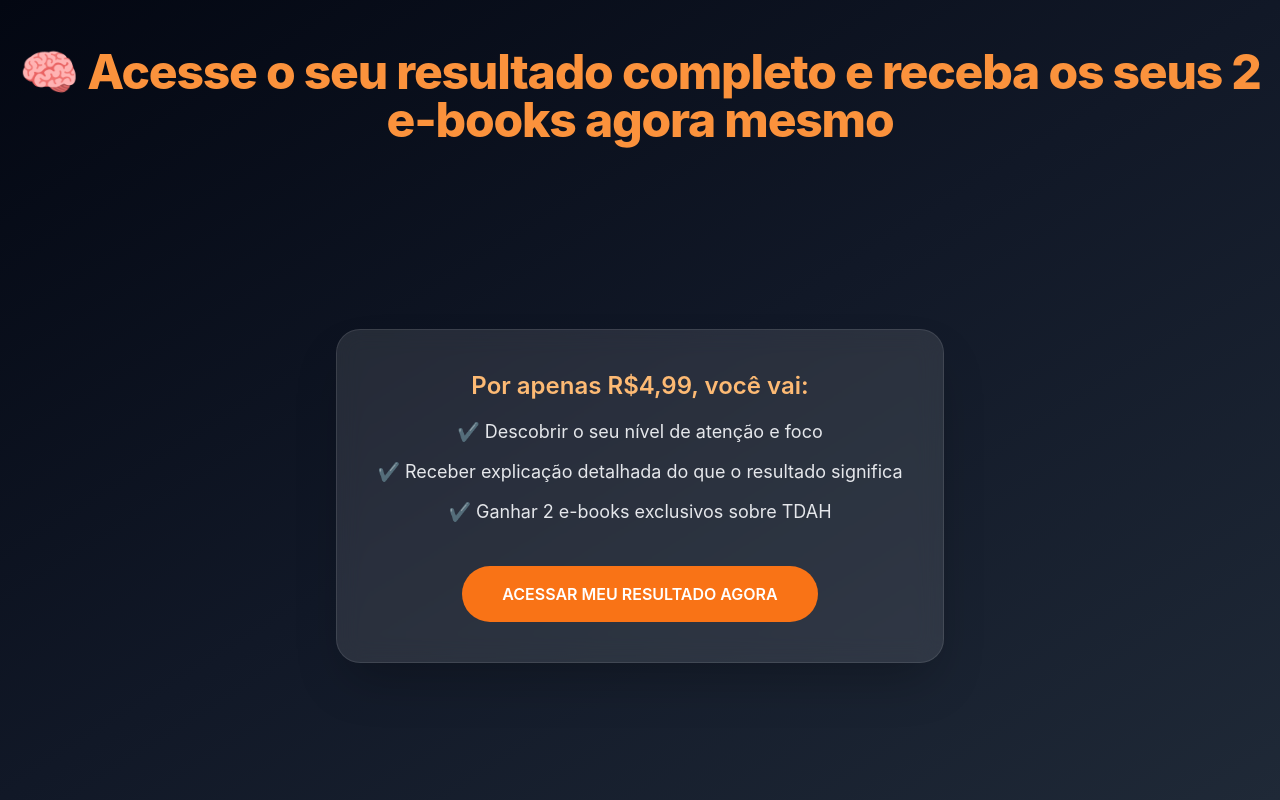
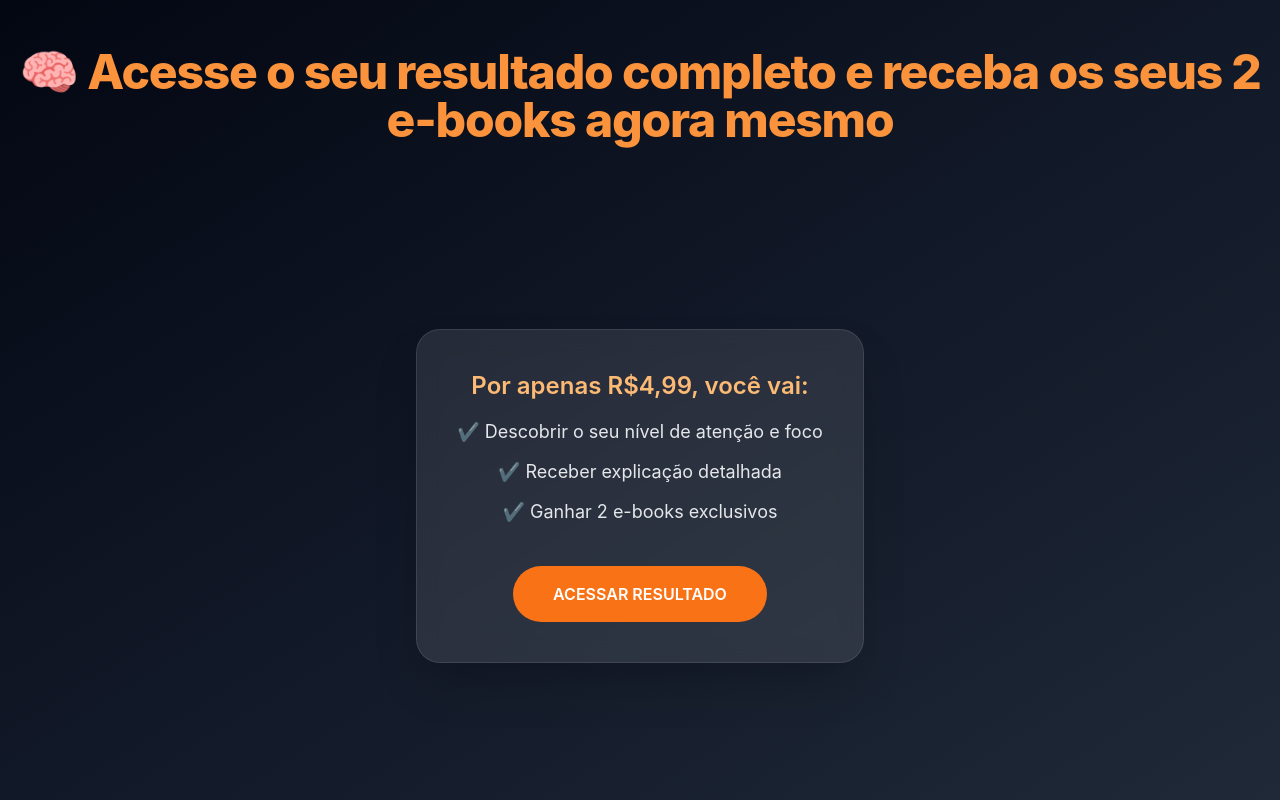
Before and after one commit to Funcionamente/teste-tdah, a Next.js app: page /checkout in a window 1280 px wide. Built offline with nearby package versions, Linux system fonts and the light colour scheme.

Commit message:
Update page.js

```diff
--- a/app/checkout/page.js
+++ b/app/checkout/page.js
@@ -9,17 +9,34 @@ export default function CheckoutPage() {
   const [referenceId, setReferenceId] = useState(null);
   const [retryTimeout, setRetryTimeout] = useState(null);
 
-  // 🔧 Função principal de pagamento (CORRIGIDA PARA IPHONE)
+  // 🔥 NOVO: pegar o ref da URL (VINDO DO TESTE)
+  useEffect(() => {
+    const params = new URLSearchParams(window.location.search);
+    const ref = params.get("ref");
+
+    if (ref) {
+      setReferenceId(ref);
+    } else {
+      console.error("❌ REF NÃO ENCONTRADO NA URL");
+      alert("Erro ao iniciar checkout. Ref não encontrado.");
+    }
+  }, []);
+
+  // 🔧 Função principal de pagamento (CORRIGIDA)
   const handlePayment = async () => {
+    if (!referenceId) {
+      alert("Erro: referência inválida.");
+      return;
+    }
+
     setLoading(true);
     setAwaitingPayment(false);
     setPaymentApproved(false);
 
     try {
-      const ref = "ref_" + Date.now();
-      setReferenceId(ref);
+      // ✅ NÃO CRIA MAIS REF NOVO
+      const ref = referenceId;
 
-      // ✅ SOLUÇÃO: abre a aba ANTES do fetch (iPhone não bloqueia)
       const paymentWindow = window.open("", "_blank");
 
       const response = await fetch("/api/create-preference", {
@@ -35,25 +52,27 @@ export default function CheckoutPage() {
       const data = await response.json();
 
       if (data?.init_point && paymentWindow) {
-        // ✅ redireciona a aba já aberta
         paymentWindow.location.href = data.init_point;
 
-        // ✅ só ativa após garantir que abriu
         setAwaitingPayment(true);
         setLoading(false);
 
-        // ⏱️ Verifica o status do pagamento a cada 5 segundos
         const interval = setInterval(async () => {
           try {
             const res = await fetch(`/api/payment-status?ref=${ref}`);
             const result = await res.json();
+
             console.log("🔎 Status atual do pagamento:", result.status);
 
             if (result.status === "approved") {
               clearInterval(interval);
               localStorage.setItem("paymentSuccess", "true");
               setPaymentApproved(true);
-              if (paymentWindow && !paymentWindow.closed) paymentWindow.close();
+
+              if (paymentWindow && !paymentWindow.closed) {
+                paymentWindow.close();
+              }
+
               console.log("✅ Pagamento aprovado!");
 
               setTimeout(() => {
@@ -65,7 +84,6 @@ export default function CheckoutPage() {
           }
         }, 5000);
 
-        // 🧩 Detecta se o popup foi fechado antes de pagar
         const popupCheck = setInterval(async () => {
           if (paymentWindow.closed) {
             clearInterval(popupCheck);
@@ -74,6 +92,7 @@ export default function CheckoutPage() {
             try {
               const res = await fetch(`/api/payment-status?ref=${ref}`);
               const result = await res.json();
+
               if (result.status === "approved") {
                 clearInterval(interval);
                 localStorage.setItem("paymentSuccess", "true");
@@ -98,19 +117,19 @@ export default function CheckoutPage() {
     }
   };
 
-  // Limpa flags se o usuário recarregar
   useEffect(() => {
     localStorage.removeItem("paymentSuccess");
     if (retryTimeout) clearTimeout(retryTimeout);
   }, []);
 
-  // 🔁 Verifica status se o usuário recarregar a página enquanto aguardava
   useEffect(() => {
     if (!awaitingPayment || !referenceId) return;
+
     const interval = setInterval(async () => {
       try {
         const res = await fetch(`/api/payment-status?ref=${referenceId}`);
         const result = await res.json();
+
         if (result.status === "approved") {
           clearInterval(interval);
           setPaymentApproved(true);
@@ -121,6 +140,7 @@ export default function CheckoutPage() {
         console.error("Erro ao verificar status no reload:", err);
       }
     }, 5000);
+
     return () => clearInterval(interval);
   }, [awaitingPayment, referenceId]);
 
@@ -131,19 +151,13 @@ export default function CheckoutPage() {
           className="text-4xl md:text-5xl font-extrabold text-orange-400 tracking-tight"
           initial={{ opacity: 0, y: -20 }}
           animate={{ opacity: 1, y: 0 }}
-          transition={{ duration: 0.6 }}
         >
           🧠 Acesse o seu resultado completo e receba os seus 2 e-books agora mesmo
         </motion.h1>
       </header>
 
-      <main className="flex flex-col items-center justify-center text-center px-6 md:px-0 flex-1">
-        <motion.div
-          className="max-w-2xl bg-white/10 backdrop-blur-md rounded-3xl p-10 shadow-2xl border border-white/10"
-          initial={{ opacity: 0, y: 30 }}
-          animate={{ opacity: 1, y: 0 }}
-          transition={{ duration: 0.8 }}
-        >
+      <main className="flex flex-col items-center justify-center text-center px-6 flex-1">
+        <motion.div className="max-w-2xl bg-white/10 backdrop-blur-md rounded-3xl p-10 shadow-2xl border border-white/10">
           {!awaitingPayment ? (
             <>
               <h2 className="text-2xl font-semibold mb-4 text-orange-300">
@@ -152,21 +166,21 @@ export default function CheckoutPage() {
 
               <ul className="space-y-3 text-lg text-gray-200">
                 <li>✔️ Descobrir o seu nível de atenção e foco</li>
-                <li>✔️ Receber explicação detalhada do que o resultado significa</li>
-                <li>✔️ Ganhar 2 e-books exclusivos sobre TDAH</li>
+                <li>✔️ Receber explicação detalhada</li>
+                <li>✔️ Ganhar 2 e-books exclusivos</li>
               </ul>
 
-              <motion.div className="mt-10">
+              <div className="mt-10">
                 <button
                   onClick={handlePayment}
-                  disabled={loading}
-                  className={`inline-block ${
-                    loading ? "bg-gray-500 cursor-not-allowed" : "bg-orange-500 hover:bg-orange-600"
+                  disabled={loading || !referenceId}
+                  className={`${
+                    loading ? "bg-gray-500" : "bg-orange-500 hover:bg-orange-600"
                   } text-white font-semibold py-4 px-10 rounded-full`}
                 >
-                  {loading ? "Gerando link de pagamento..." : "ACESSAR MEU RESULTADO AGORA"}
+                  {loading ? "Gerando link..." : "ACESSAR RESULTADO"}
                 </button>
-              </motion.div>
+              </div>
             </>
           ) : (
             <div className="py-12">
@@ -178,7 +192,11 @@ export default function CheckoutPage() {
               ) : (
                 <>
                   <p className="text-green-400">✅ Pagamento confirmado!</p>
-                  <button onClick={() => window.location.href = `/resultado?ref=${referenceId}`}>
+                  <button
+                    onClick={() =>
+                      (window.location.href = `/resultado?ref=${referenceId}`)
+                    }
+                  >
                     VER MEU RESULTADO
                   </button>
                 </>
```
